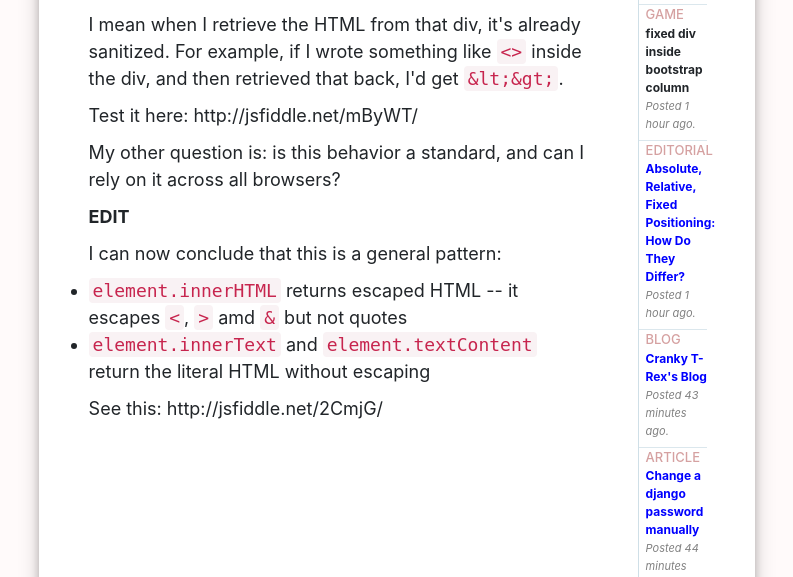
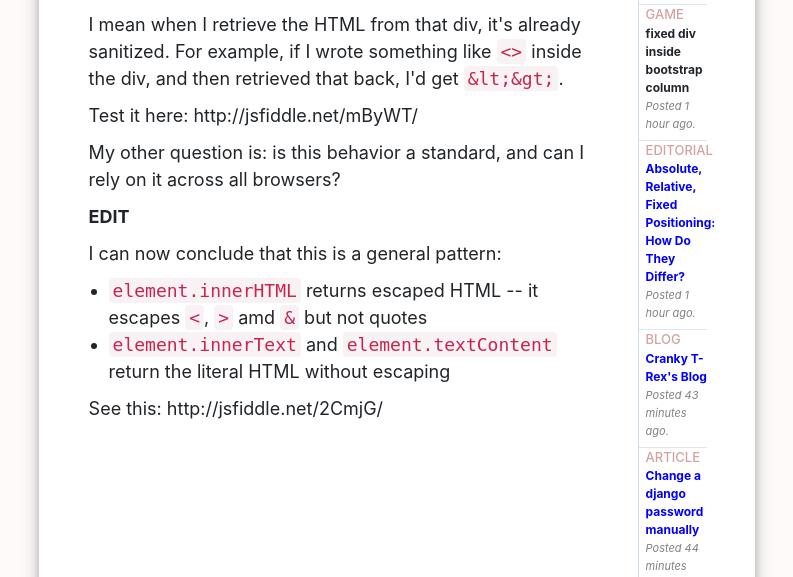
Before and after one commit to LukasNel/SkypeTest, a Django app: a page that uses SemperNews/SemperNewsApp/templates/article.html in a window 1280 px wide. Shown: the part 840-1417 px from the top of the page, without its empty margins (243-1036 px from the left). Run offline with Django 3.2, Linux system fonts and the light colour scheme; data comes from the database, SQL or seed files in the repository; both versions use the stored data as it was after the commit; parts of the project's set-up code (start-up, migrations or seed data) failed here and were passed over; some libraries are stand-ins or nearby versions.

Commit message:
fixed list margins

```diff
--- a/SemperNews/SemperNewsApp/static/css/blockmodel.css
+++ b/SemperNews/SemperNewsApp/static/css/blockmodel.css
@@ -6,6 +6,7 @@
     color: gold;
     font: bold 70px sabon;
 }
+
 button{
     padding:5px;
     min-width:7em;
@@ -152,7 +153,6 @@ body {
     margin: auto;
 }
 #main_menu li {
-
     display: inline-block;
     list-style: none;
     padding: 5px;
@@ -163,6 +163,9 @@ body {
     font-size:1.5em;
     margin-right:10px;
     padding-left:23px;
+}
+#write_articlebody ul{
+    margin-left:20px;
 }
 .intLink { cursor: pointer; }
 img.intLink { border: 0; }
@@ -292,6 +295,9 @@ figcaption {
 #mainarticle{
     margin-top:0px;
     font-size:1.5em;
+}
+#mainarticle ul{
+    margin-left:20px;
 }
 #mainarticle h1{
     margin-top:0px;
--- a/SemperNews/SemperNewsApp/templates/article.html
+++ b/SemperNews/SemperNewsApp/templates/article.html
@@ -14,6 +14,7 @@ Hello World!
     <img src="{% static articleitem.thumbnail_path %}">
     <br/>
     <br/>
+
     {% autoescape off %}
     {% for paragraph in articleparagraphs %}
         <p>{{ paragraph }}</p>
```
Also changed, not shown: SemperNews/db.sqlite3, 1 other file.
